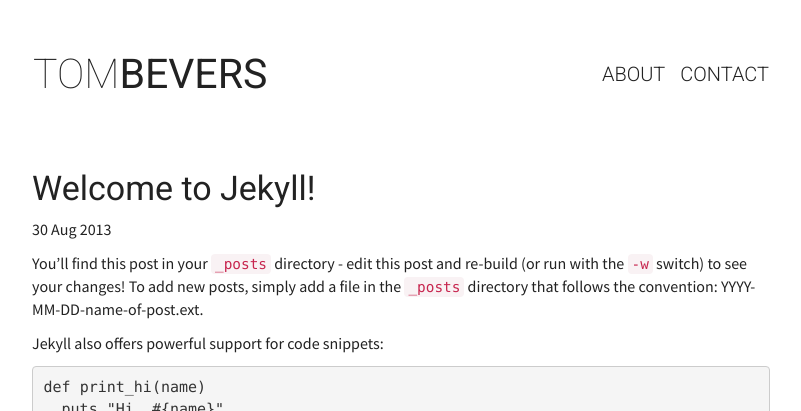
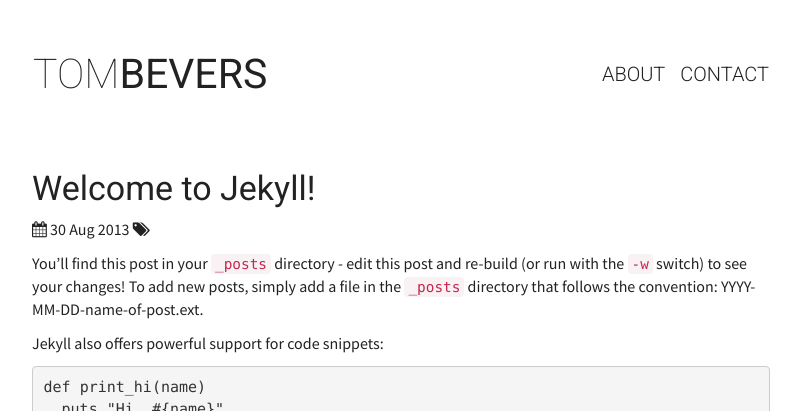
Before and after one commit to tombevers/tombevers.me, a Jekyll site: the page built from _posts/2013-08-29-welcome-to-jekyll.markdown, in a window 1280 px wide. Shown: the top 411 px of the page, without its empty margins (239-1040 px from the left). Built offline with Jekyll 4.4.1, drawn with Linux system fonts in a browser that asks for light colours; Markdown is read by kramdown in place of the engine named in the settings; comment, search, counter and statistics services are not loaded.

Commit message:
Added tags to the posts layout

```diff
--- a/_layouts/post.html
+++ b/_layouts/post.html
@@ -2,7 +2,10 @@
 layout: default
 ---
 <h2>{{ page.title }}</h2>
-<p class="meta">{{ page.date | date_to_string }}</p>
+<p class="meta">
+  <i class="icon-calendar"></i> <time datetime="{{ page.date | date_to_xmlschema }}">{{ page.date | date_to_string }}</time>
+  <i class="icon-tags"></i> {% for tag in page.tags %} {{ tag }} {% if forloop.last != true %} {% endif %} {% endfor %}
+</p>
 
 <div class="post">
 {{ content }}
```
